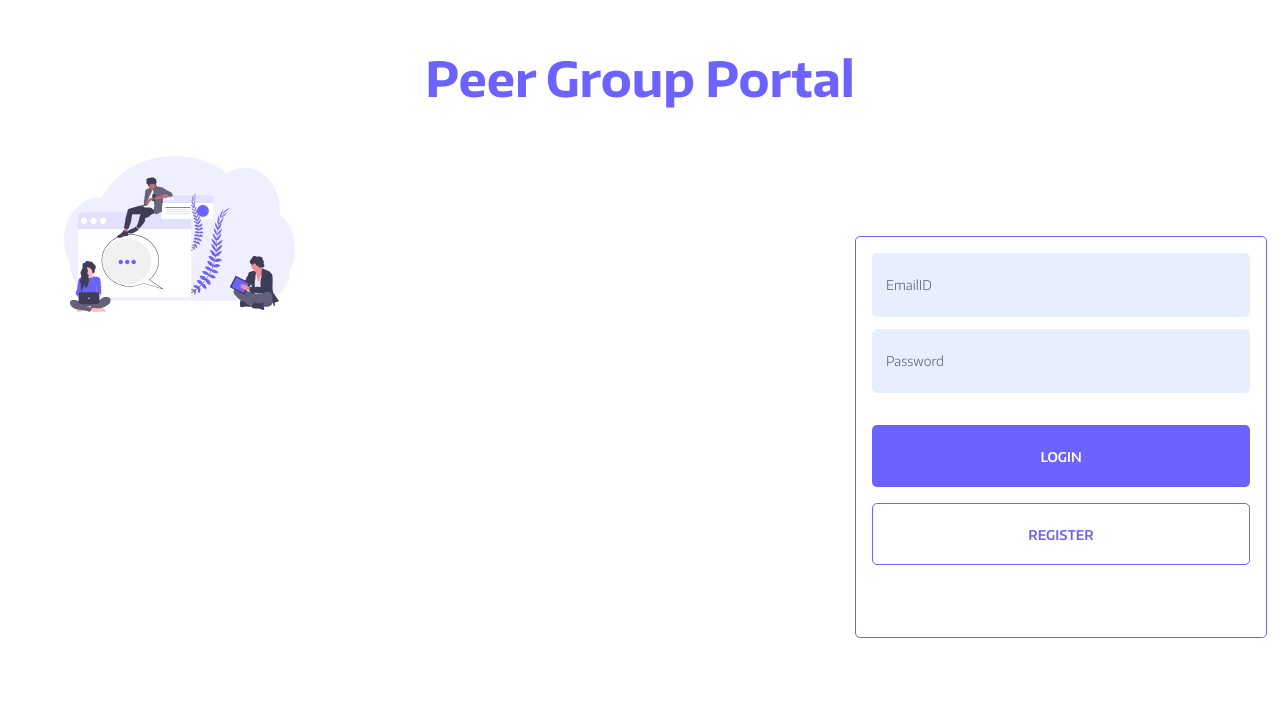
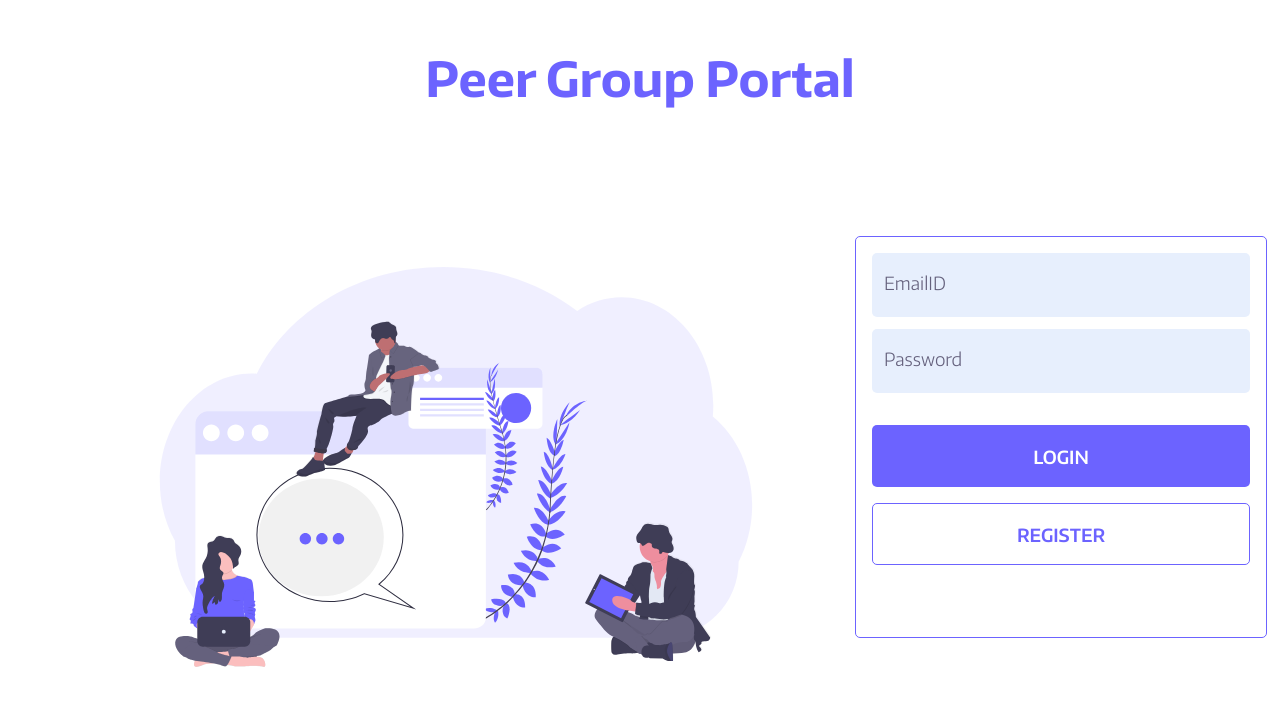
Before and after one commit to svashish305/peer-group-app, a React (Create React App) app: page / in a window 1280 px wide. Shown: the top 706 px of the page. Built offline with nearby package versions, Linux system fonts and the light colour scheme.

Commit message:
landing page is now responsive

```diff
--- a/src/App.scss
+++ b/src/App.scss
@@ -87,6 +87,10 @@ a {
 }
 
 // margin
+.mt-66 {
+  margin-top: 4.125rem;
+}
+
 .mt-34 {
   margin-top: 2.125rem;
 }
--- a/src/components/Auth/auth.js
+++ b/src/components/Auth/auth.js
@@ -38,7 +38,11 @@ function Auth() {
       <span className='flex-center title'>Peer Group Portal</span>
       <Container>
         <Row className='custom-row'>
-          <Col>
+          <Col
+            className={
+              isTabletOrMobile || isTabletOrMobileDevice ? null : 'mt-66'
+            }
+          >
             <Image
               className='logo'
               src={
--- a/src/components/Auth/auth.scss
+++ b/src/components/Auth/auth.scss
@@ -1,4 +1,69 @@
-@media only screen and (max-width: 768px) {
+.main-container {
+  margin: 0 2.40625rem;
+}
+
+.title {
+  margin: 3rem 0 2rem 0;
+  font-size: 0.875rem;
+  font-family: 'EncodeSansBold';
+  color: var(--primary);
+}
+
+.logo {
+  height: 30vh;
+  width: 75vw;
+}
+
+.auth-container {
+  background: #fff;
+  border: 1px solid var(--primary);
+  box-sizing: border-box;
+  border-radius: 5px;
+}
+
+.auth-input {
+  width: -webkit-fill-available;
+  height: 2.5rem;
+  background: var(--inputColor);
+  border: none;
+  border-radius: 5px;
+  padding-left: 0.75rem;
+}
+
+.auth-input::placeholder {
+  color: var(--inputPlaceholderColor);
+  font-family: 'EncodeSansLight';
+}
+
+.login-btn {
+  width: -webkit-fill-available;
+  height: 2.5rem;
+  background: var(--primary);
+  border: none;
+  border-radius: 5px;
+}
+
+.register-btn {
+  width: -webkit-fill-available;
+  height: 2.5rem;
+  background: #fff;
+  border: 1px solid var(--primary);
+  border-radius: 5px;
+}
+
+.login-btn-text {
+  text-transform: uppercase;
+  font-family: 'EncodeSansSemibold';
+  color: #fff;
+}
+
+.register-btn-text {
+  text-transform: uppercase;
+  font-family: 'EncodeSansSemibold';
+  color: var(--primary);
+}
+
+@media (min-width: 576px) {
   .main-container {
     margin: 0 2.40625rem;
   }
@@ -23,12 +88,13 @@
     background: var(--inputColor);
     border: none;
     border-radius: 5px;
+    padding-left: 0.75rem;
   }
 
   .auth-input::placeholder {
     color: var(--inputPlaceholderColor);
-    padding-left: 0.75rem;
     font-family: 'EncodeSansLight';
+    font-size: 0.75rem;
   }
 
   .login-btn {
@@ -50,17 +116,19 @@
   .login-btn-text {
     text-transform: uppercase;
     font-family: 'EncodeSansSemibold';
+    font-size: 0.75rem;
     color: #fff;
   }
 
   .register-btn-text {
     text-transform: uppercase;
     font-family: 'EncodeSansSemibold';
+    font-size: 0.75rem;
     color: var(--primary);
   }
 }
 
-@media only screen and (min-width: 769px) and (max-width: 1224px) {
+@media (min-width: 768px) {
   .main-container {
     margin: 0 3rem;
   }
@@ -72,8 +140,9 @@
     color: var(--primary);
   }
 
-  .custom-row {
-    display: flex;
+  .logo {
+    height: 30vh;
+    width: 88vw;
   }
 
   .auth-container {
@@ -81,6 +150,8 @@
     border: 1px solid var(--primary);
     box-sizing: border-box;
     border-radius: 5px;
+    width: 40vw;
+    margin: 0 auto;
   }
 
   .auth-input {
@@ -89,12 +160,13 @@
     background: var(--inputColor);
     border: none;
     border-radius: 5px;
+    padding-left: 0.75rem;
   }
 
   .auth-input::placeholder {
     color: var(--inputPlaceholderColor);
-    padding-left: 0.75rem;
     font-family: 'EncodeSansLight';
+    font-size: 0.875rem;
   }
 
   .login-btn {
@@ -116,17 +188,19 @@
   .login-btn-text {
     text-transform: uppercase;
     font-family: 'EncodeSansSemibold';
+    font-size: 0.875rem;
     color: #fff;
   }
 
   .register-btn-text {
     text-transform: uppercase;
     font-family: 'EncodeSansSemibold';
+    font-size: 0.875rem;
     color: var(--primary);
   }
 }
 
-@media only screen and (min-width: 1225px) {
+@media (min-width: 992px) {
   .main-container {
     margin: 0 4rem;
   }
@@ -140,6 +214,97 @@
 
   .custom-row {
     display: flex;
+  }
+
+  .logo {
+    position: absolute;
+    width: 50vw;
+    height: 50vh;
+    left: 2rem;
+    top: 16.6875rem;
+  }
+
+  .auth-container {
+    background: #fff;
+    border: 1px solid var(--primary);
+    box-sizing: border-box;
+    border-radius: 5px;
+
+    position: absolute;
+    width: 25.75rem;
+    height: 25.125rem;
+    left: calc(50% - 25.75rem / 2 + 17rem);
+    top: calc(50% - 25.125rem / 2 + 2.3125rem);
+  }
+
+  .auth-input {
+    width: -webkit-fill-available;
+    height: 3.875rem;
+    background: var(--inputColor);
+    border: none;
+    border-radius: 5px;
+    padding-left: 0.75rem;
+  }
+
+  .auth-input::placeholder {
+    color: var(--inputPlaceholderColor);
+    font-family: 'EncodeSansLight';
+    font-size: 1rem;
+  }
+
+  .login-btn {
+    width: -webkit-fill-available;
+    height: 3.875rem;
+    background: var(--primary);
+    border: none;
+    border-radius: 5px;
+  }
+
+  .register-btn {
+    width: -webkit-fill-available;
+    height: 3.875rem;
+    background: #fff;
+    border: 1px solid var(--primary);
+    border-radius: 5px;
+  }
+
+  .login-btn-text {
+    text-transform: uppercase;
+    font-family: 'EncodeSansSemibold';
+    font-size: 1rem;
+    color: #fff;
+  }
+
+  .register-btn-text {
+    text-transform: uppercase;
+    font-family: 'EncodeSansSemibold';
+    font-size: 1rem;
+    color: var(--primary);
+  }
+}
+
+@media (min-width: 1200px) {
+  .main-container {
+    margin: 0 4rem;
+  }
+
+  .title {
+    margin: 3rem 0 3rem 0;
+    font-size: 3rem;
+    font-family: 'EncodeSansBold';
+    color: var(--primary);
+  }
+
+  .custom-row {
+    display: flex;
+  }
+
+  .logo {
+    position: absolute;
+    width: 50vw;
+    height: 50vh;
+    left: 8.5rem;
+    top: 16.6875rem;
   }
 
   .auth-container {
@@ -161,12 +326,13 @@
     background: var(--inputColor);
     border: none;
     border-radius: 5px;
+    padding-left: 0.75rem;
   }
 
   .auth-input::placeholder {
     color: var(--inputPlaceholderColor);
-    padding-left: 0.75rem;
     font-family: 'EncodeSansLight';
+    font-size: 1.125rem;
   }
 
   .login-btn {
@@ -188,12 +354,14 @@
   .login-btn-text {
     text-transform: uppercase;
     font-family: 'EncodeSansSemibold';
+    font-size: 1.125rem;
     color: #fff;
   }
 
   .register-btn-text {
     text-transform: uppercase;
     font-family: 'EncodeSansSemibold';
+    font-size: 1.125rem;
     color: var(--primary);
   }
 }
```
